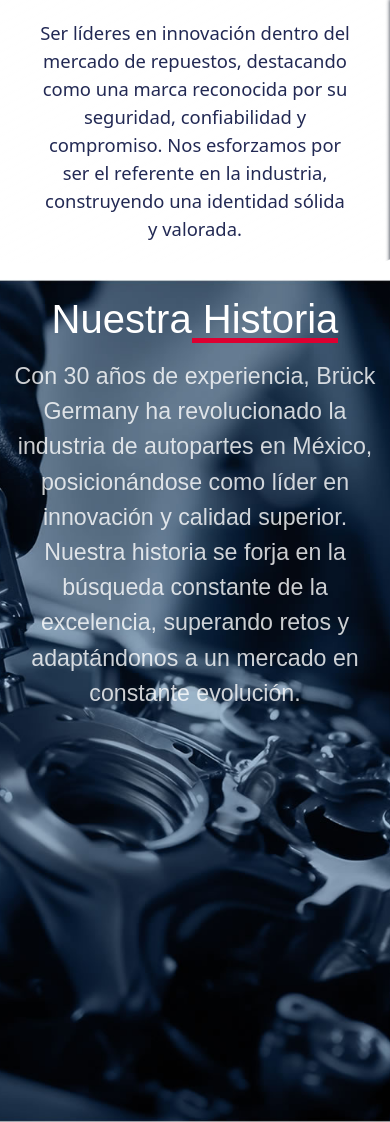
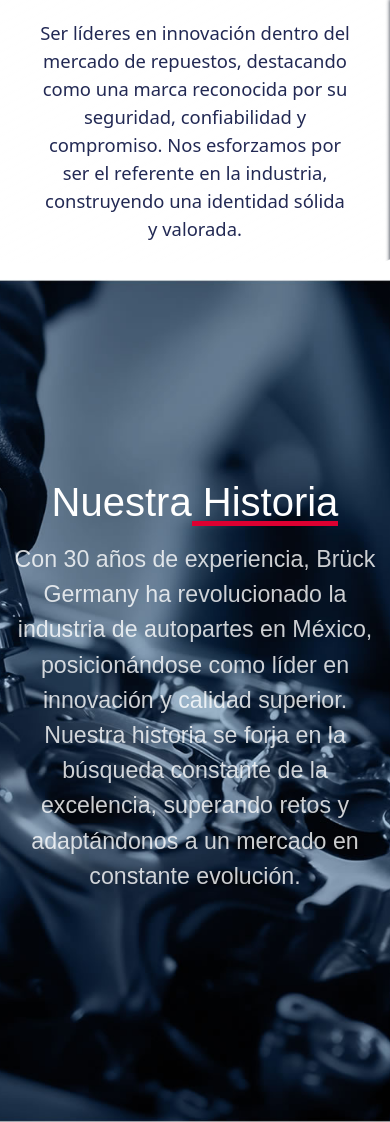
Before and after one commit to BryanPPichon/BruckGermany, a PHP site: page / in a window 390 px wide. Shown: the part 5145-6267 px from the top of the page. Run offline with PHP 8.4, Linux system fonts and the light colour scheme; some libraries are stand-ins or nearby versions; some web fonts are replaced.

Commit message:
mobile history
margen a un elemento en responsivo

```diff
--- a/css/style.css
+++ b/css/style.css
@@ -2047,6 +2047,10 @@ li {
 }
 
 @media screen and (max-width:576px) {
+    .card__inner {
+        margin-top: 50%;
+    }
+
     .carrers h1 {
         font-size: 2.5rem;
     }
```
